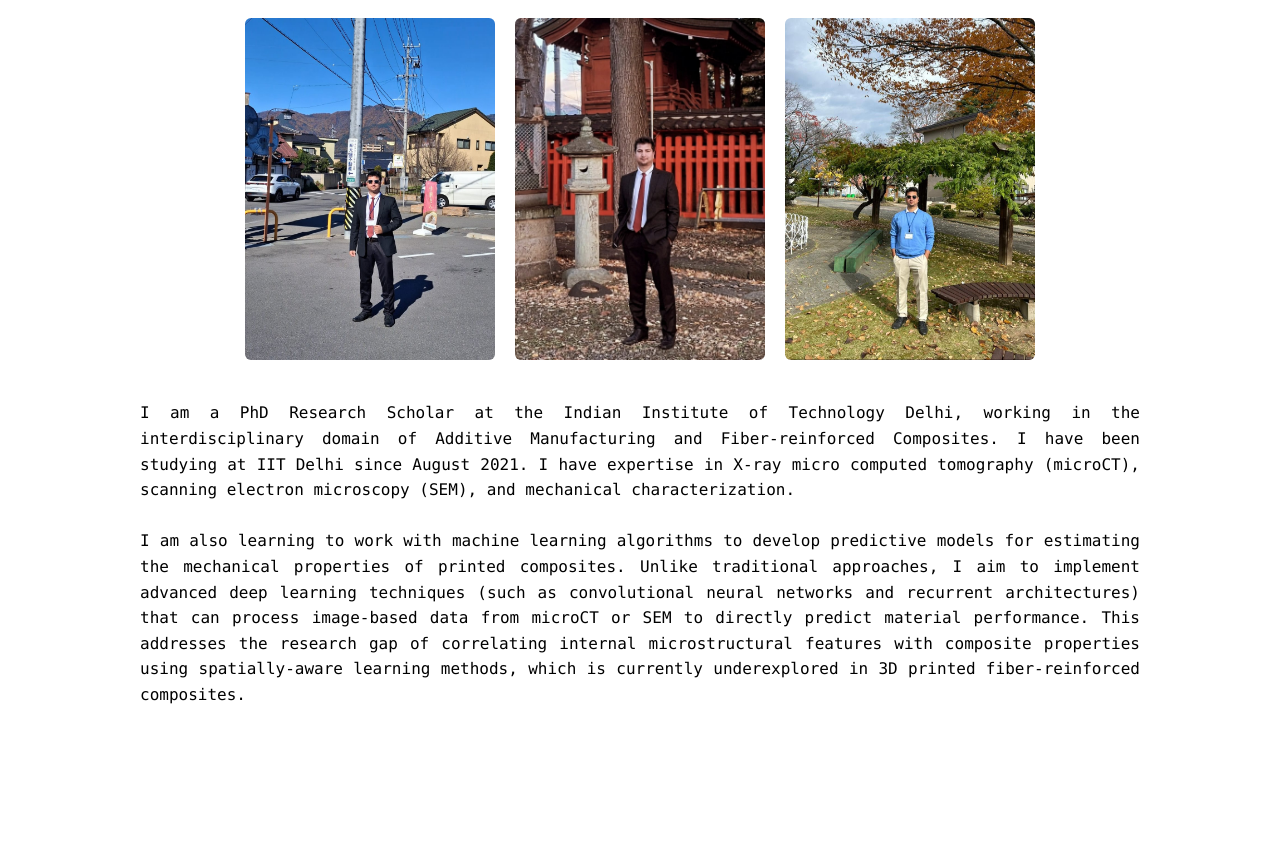
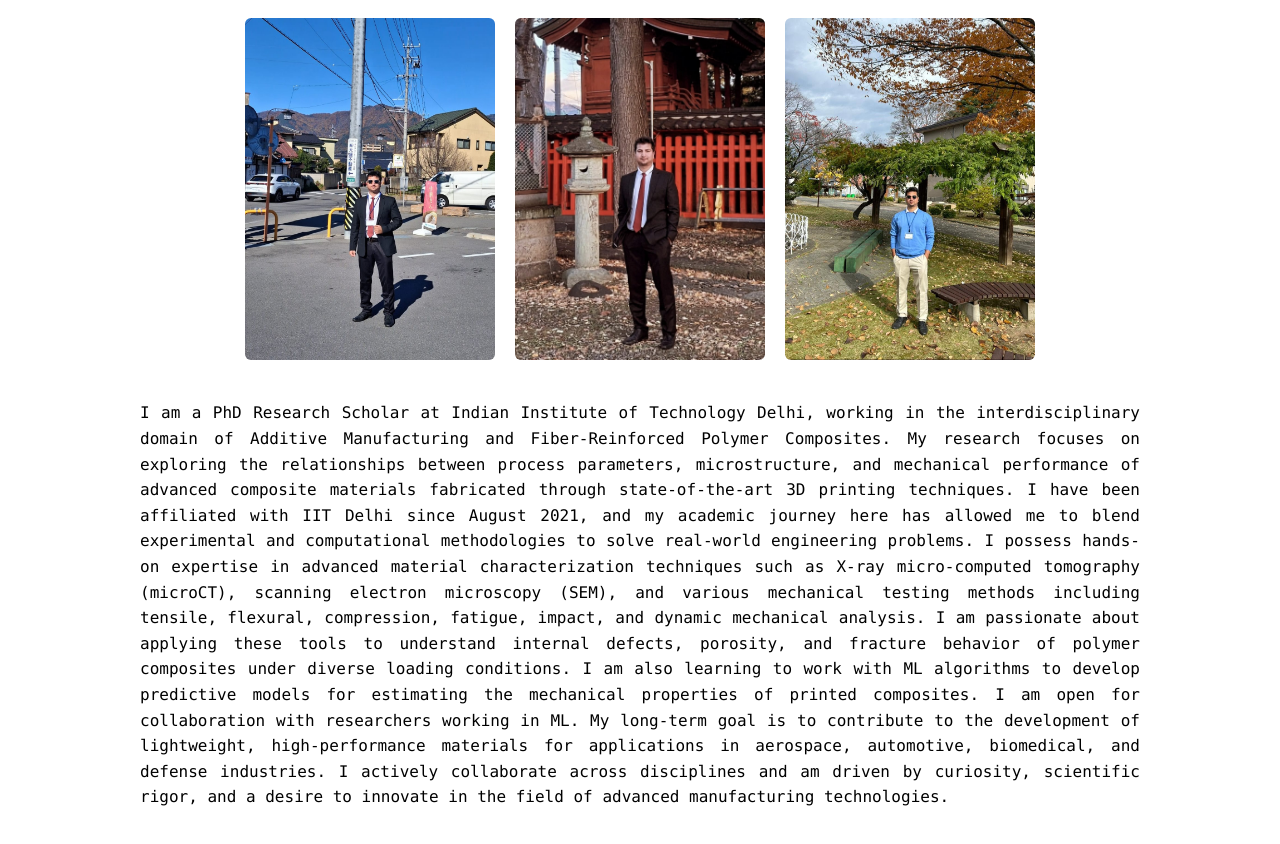
Before and after one commit to dushyant-dubey/dushyant-dubey.github.io, a plain HTML site: page index.html in a window 1280 px wide. Shown: the part 196-1040 px from the top of the page. Before the commit the page ends 960 px from the top, so only its background shows below. Drawn offline with Linux system fonts and the light colour scheme.

Commit message:
index.html

```diff
--- a/index.html
+++ b/index.html
@@ -75,8 +75,11 @@
     </div>
 
     <p>
-      I am a PhD Research Scholar at the Indian Institute of Technology Delhi, working in the interdisciplinary domain of Additive Manufacturing and Fiber-reinforced Composites. I have been studying at IIT Delhi since August 2021. I have expertise in X-ray micro computed tomography (microCT), scanning electron microscopy (SEM), and mechanical characterization.<br><br>
-      I am also learning to work with machine learning algorithms to develop predictive models for estimating the mechanical properties of printed composites. Unlike traditional approaches, I aim to implement advanced deep learning techniques (such as convolutional neural networks and recurrent architectures) that can process image-based data from microCT or SEM to directly predict material performance. This addresses the research gap of correlating internal microstructural features with composite properties using spatially-aware learning methods, which is currently underexplored in 3D printed fiber-reinforced composites.
+      I am a PhD Research Scholar at Indian Institute of Technology Delhi, working in the interdisciplinary domain of Additive Manufacturing and Fiber-Reinforced Polymer Composites. My research focuses on exploring the relationships between process parameters, microstructure, and mechanical performance of advanced composite materials fabricated through state-of-the-art 3D printing techniques. I have been affiliated with IIT Delhi since August 2021, and my academic journey here has allowed me to blend experimental and computational methodologies to solve real-world engineering problems.
+
+I possess hands-on expertise in advanced material characterization techniques such as X-ray micro-computed tomography (microCT), scanning electron microscopy (SEM), and various mechanical testing methods including tensile, flexural, compression, fatigue, impact, and dynamic mechanical analysis. I am passionate about applying these tools to understand internal defects, porosity, and fracture behavior of polymer composites under diverse loading conditions. I am also learning to work with ML algorithms to develop predictive models for estimating the mechanical properties of printed composites. I am open for collaboration with researchers working in ML.
+
+My long-term goal is to contribute to the development of lightweight, high-performance materials for applications in aerospace, automotive, biomedical, and defense industries. I actively collaborate across disciplines and am driven by curiosity, scientific rigor, and a desire to innovate in the field of advanced manufacturing technologies.
     </p>
   </div>
 </body>
```
